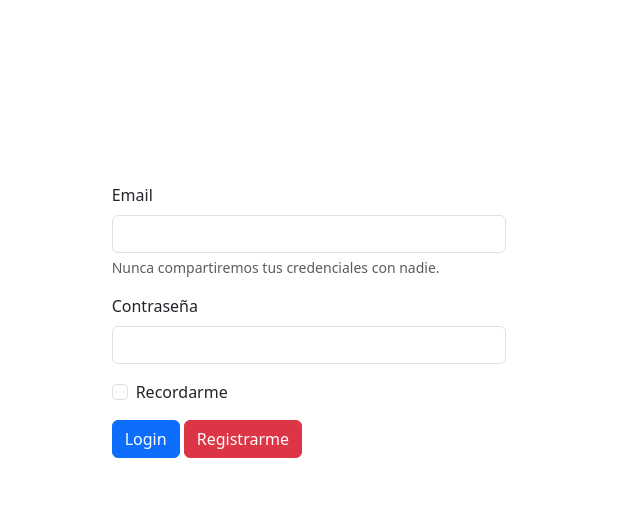
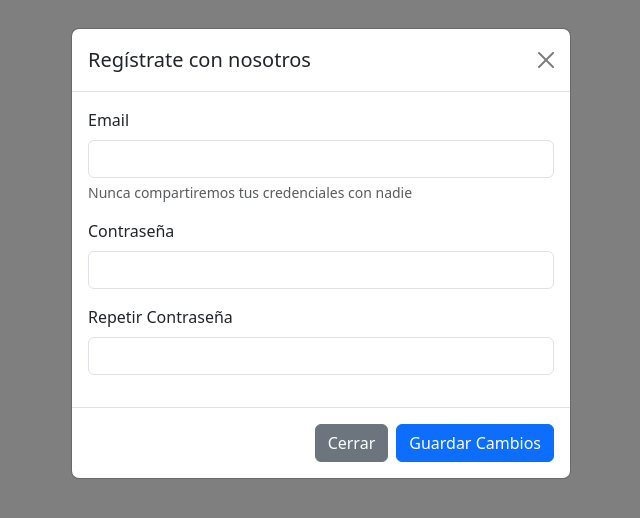
Before and after one commit to CandeLord/Login-prueba, a plain HTML site: page index.html in a window 1280 px wide. Both pictures are taken after a click on the link "Registrarme". Shown: the whole page, without its empty margins (319-959 px from the left). Drawn offline with nearby package versions, Linux system fonts and the light colour scheme.

Commit message:
Recuperamos elementos del HTML/ Creación de localStorage

```diff
--- a/index.html
+++ b/index.html
@@ -15,7 +15,7 @@
             <form>
                 <div class="mb-3">
                   <label for="inputmail" class="form-label">Email</label>
-                  <input type="email" class="form-control" id="inputmail" aria-describedby="emailHelp">
+                  <input type="email" class="form-control" id="inputmail" aria-describedby="emailHelp" >
                   <div id="emailHelp" class="form-text">Nunca compartiremos tus credenciales con nadie.</div>
                 </div>
                 <div class="mb-3">
@@ -27,10 +27,42 @@
                   <label class="form-check-label" for="exampleCheck1">Recordarme</label>
                 </div>
                 <button type="submit" class="btn btn-primary" id="submit">Login</button>
-                <a class="btn btn-danger">Registrarme</a>
+                <a class="btn btn-danger"  data-bs-toggle="modal" data-bs-target="#exampleModal">Registrarme</a>
               </form>
         </div>
     </div>
+  <!-- Modal -->
+  <div class="modal fade" id="exampleModal" tabindex="-1" aria-labelledby="exampleModalLabel" aria-hidden="true">
+    <div class="modal-dialog">
+      <div class="modal-content">
+        <div class="modal-header">
+          <h1 class="modal-title fs-5" id="exampleModalLabel">Regístrate con nosotros </h1>
+          <button type="button" class="btn-close" data-bs-dismiss="modal" aria-label="Close"></button>
+        </div>
+        <div class="modal-body">
+            <form>
+                <div class="mb-3">
+                  <label for="inputcreatemail" class="form-label">Email</label>
+                  <input type="email" class="form-control" id="inputcreatemail" aria-describedby="emailHelp">
+                  <div id="emailHelp" class="form-text">Nunca compartiremos tus credenciales con nadie</div>
+                </div>
+                <div class="mb-3">
+                  <label for="createpass" class="form-label">Contraseña</label>
+                  <input type="password" class="form-control" id="createpass">
+                </div>
+                <div class="mb-3">
+                    <label for="createrepeatpass" class="form-label">Repetir Contraseña</label>
+                    <input type="password" class="form-control" id="createrepeatpass">
+                </div>
+            </form>
+        </div>
+        <div class="modal-footer">
+          <button type="button" class="btn btn-secondary" data-bs-dismiss="modal">Cerrar</button>
+          <button type="button" class="btn btn-primary" id="btnSave">Guardar Cambios</button>
+        </div>
+      </div>
+    </div>
+  </div>
 
     <script src="https://cdn.jsdelivr.net/npm/@popperjs/core@2.11.6/dist/umd/popper.min.js" integrity="sha384-oBqDVmMz9ATKxIep9tiCxS/Z9fNfEXiDAYTujMAeBAsjFuCZSmKbSSUnQlmh/jp3" crossorigin="anonymous"></script>
     <script src="https://cdn.jsdelivr.net/npm/bootstrap@5.3.0-alpha2/dist/js/bootstrap.min.js" integrity="sha384-heAjqF+bCxXpCWLa6Zhcp4fu20XoNIA98ecBC1YkdXhszjoejr5y9Q77hIrv8R9i" crossorigin="anonymous"></script>
--- a/index.js
+++ b/index.js
@@ -1,3 +1,43 @@
+//#region LOGIN
 const submit = document.getElementById("submit");
 const inputMail = document.getElementById("inputmail");
 const inputPassword = document.getElementById("inputpass");
+
+
+submit.addEventListener("click", function(e){
+    e.preventDefault();
+});
+inputMail.addEventListener("change", function(e){
+    mail = e.target.value;
+});
+inputPassword.addEventListener("change", function(e){
+   password = e.target.value;
+})
+
+//#endregion
+//#region CREACIÓN USUARIO
+const saveChanges = document.getElementById("btnSave");
+const inputCreateMail = document.getElementById("inputcreatemail");
+const inputCreatePassword = document.getElementById("createpass");
+const inputCreateRePassword = document.getElementById("createrepeatpass");
+
+let createMail = "";
+let createPassword ="";
+let createRePassword ="";
+
+saveChanges.addEventListener("click", function(e){
+    e.preventDefault();
+    console.log(createMail, createPassword, createRePassword);
+});
+inputCreateMail.addEventListener("change", function(e){
+    createMail = e.target.value;
+ })
+inputCreatePassword.addEventListener("change", function(e){
+    createPassword = e.target.value;
+});
+inputCreateRePassword.addEventListener("change", function(e){
+   createRePassword = e.target.value;
+})
+//#endregion
+let mail = "";
+let password ="";
```
